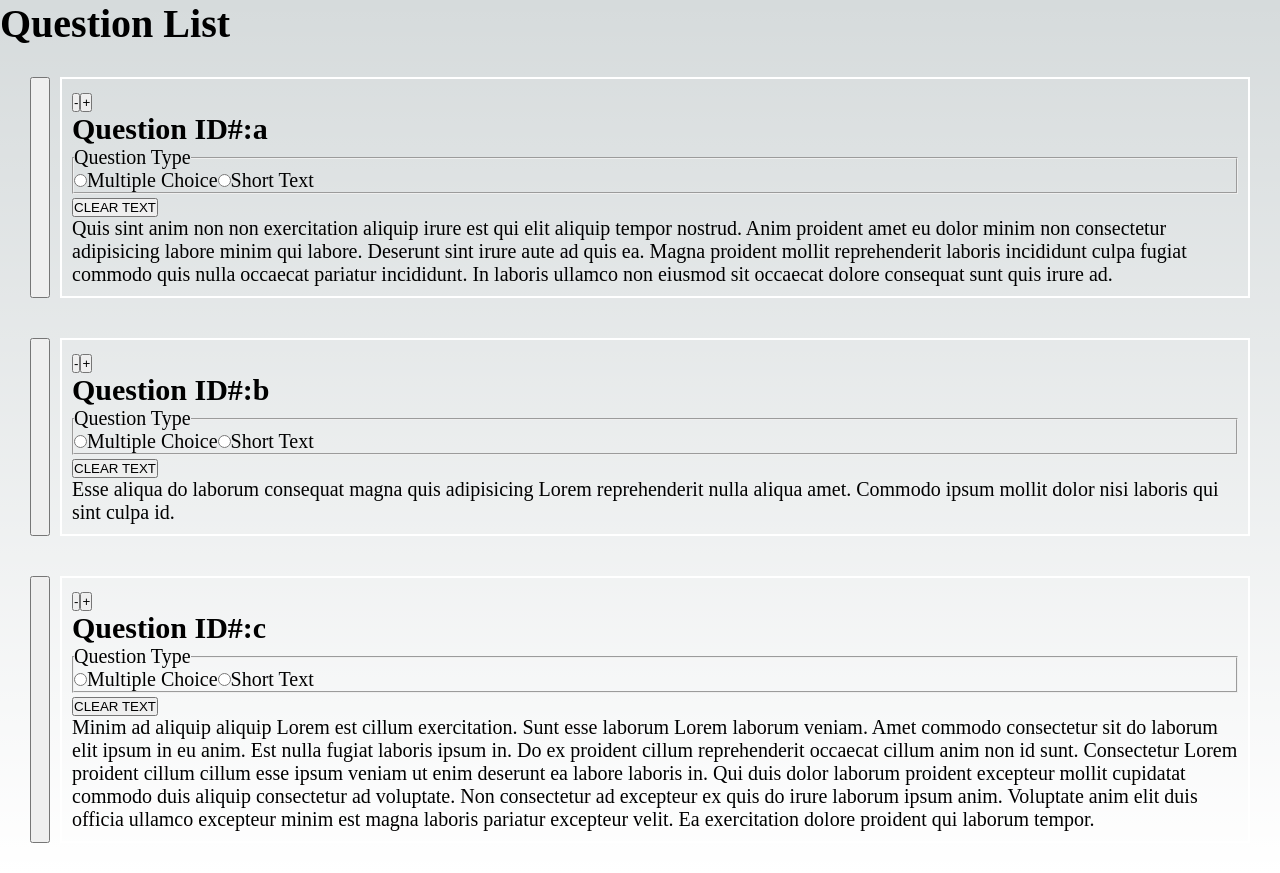
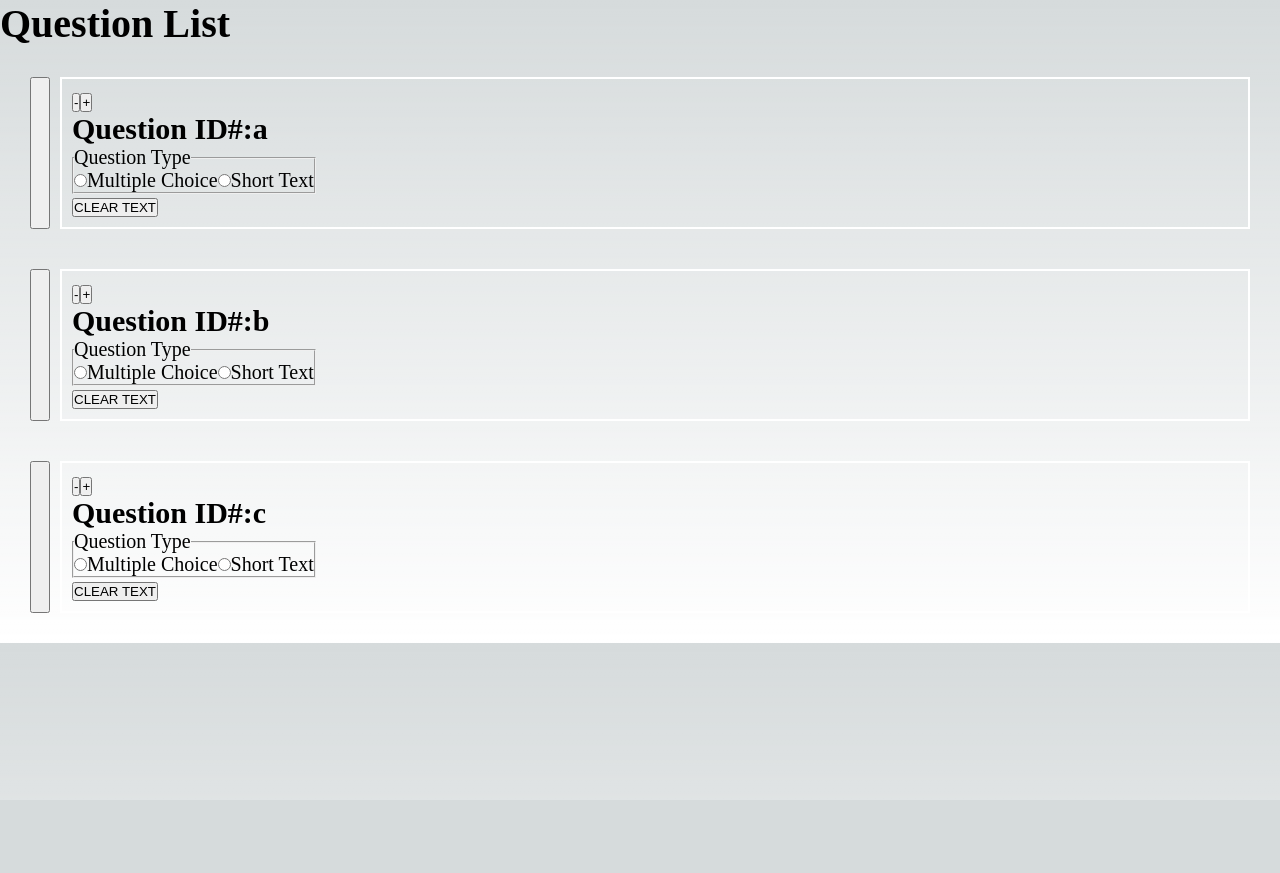
Before and after one commit to klalicki/mini-survey, a Next.js app: page /edit in a window 1280 px wide. After the commit the page ends 800 px from the top, so only its background shows below. Built offline with nearby package versions, Linux system fonts and the light colour scheme.

Commit message:
adds docs to Select component

```diff
--- a/components/EditQuestion/EditQuestion.tsx
+++ b/components/EditQuestion/EditQuestion.tsx
@@ -41,7 +41,7 @@ const EditQuestion = ({
           { labelText: "Multiple Choice", value: "mc" },
           { labelText: "Short Text", value: "st" },
         ]}
-        handleChange={(newVal) => {
+        handleChange={(newVal: string) => {
           console.log(newVal);
           updateQuestion(questionData.staticID, {
             ...questionData,
@@ -60,7 +60,8 @@ const EditQuestion = ({
       >
         CLEAR TEXT
       </button>
-      <p>{questionData.text}</p>
+      {questionData.questionType === "mc" && <p>MC Edit Component</p>}
+      {questionData.questionType === "st" && <p>ST Edit Component</p>}
     </div>
   );
 };
```
Also changed, not shown: components/Select/Select.tsx (+12 -1 lines).
